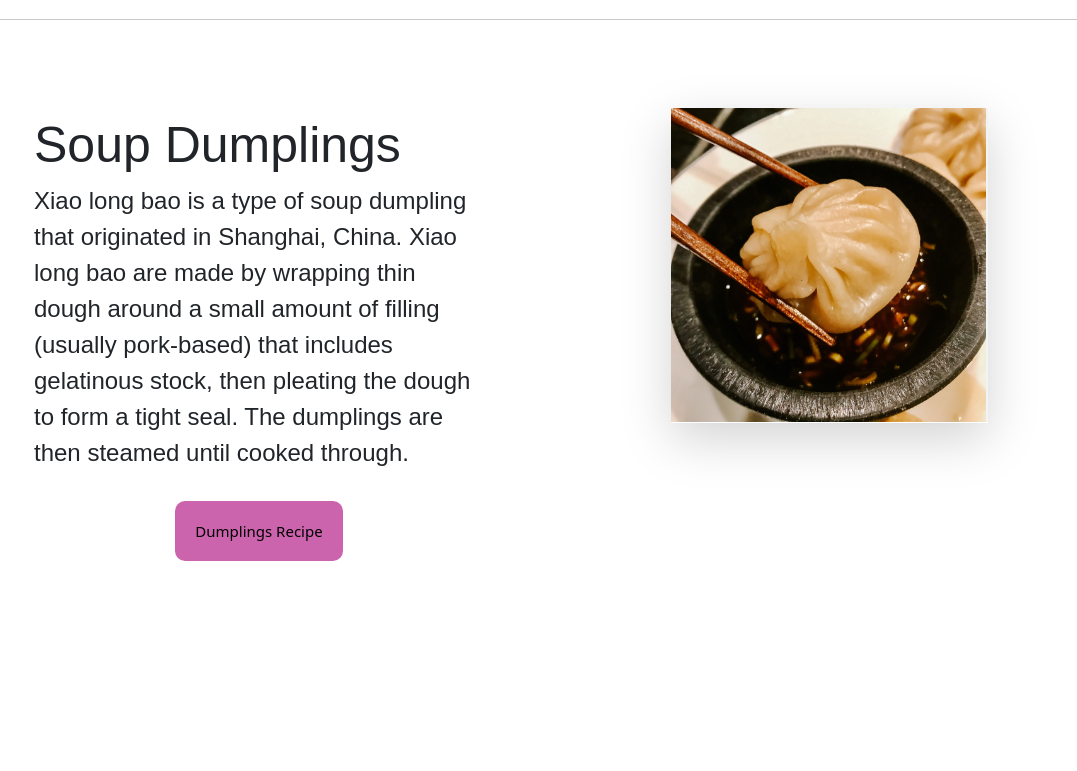
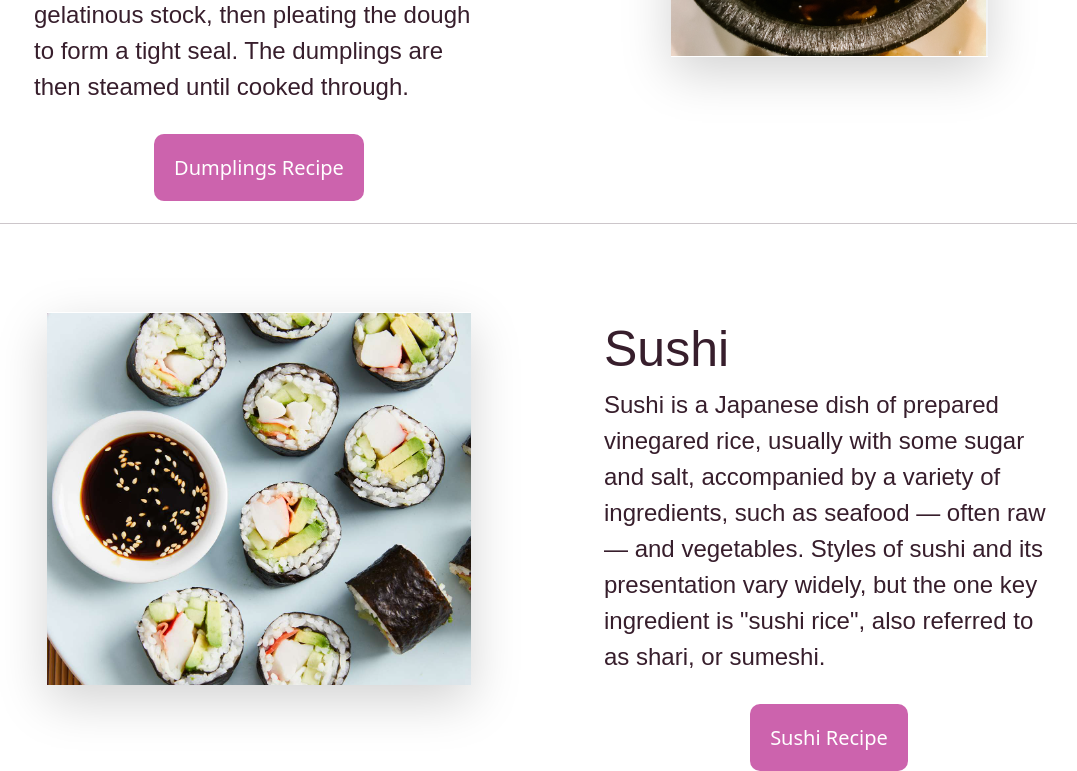
Before and after one commit to Zimone96/odin-recipes, a plain HTML site: page index.html in a window 1280 px wide. Shown: the part 1981-2752 px from the top of the page, without its empty margins (96-1173 px from the left). Before the commit the page ends 2542 px from the top, so only its background shows below. Drawn offline with nearby package versions, Linux system fonts and the light colour scheme; a web font is replaced by a local one.

Commit message:
added and removed animations, added sushi, linked pages to navbar

```diff
--- a/index.html
+++ b/index.html
@@ -3,7 +3,7 @@
   <head>
     <meta charset="UTF-8" />
     <meta name="viewport" content="width=device-width, initial-scale=1.0" />
-    <title>Document</title>
+    <title>Sakura Haus</title>
 
     <link
       href="https://cdn.jsdelivr.net/npm/bootstrap@5.3.0-alpha1/dist/css/bootstrap.min.css"
@@ -24,7 +24,7 @@
   </head>
   <body>
     <div class="container-fluid">
-      <nav class="navbar navbar-expand-lg navbar-light bg-light">
+      <nav class="navbar navbar-expand-lg navbar-light bg-light shadow-lg">
         <div class="container-fluid">
           <a class="navbar-brand" href="#">Sakura</a>
           <button
@@ -41,16 +41,18 @@
           <div class="collapse navbar-collapse" id="navbarNav">
             <ul class="navbar-nav">
               <li class="nav-item">
-                <a class="nav-link active" aria-current="page" href="#">Home</a>
+                <a class="nav-link active" aria-current="page" href="index.html"
+                  >Home</a
+                >
               </li>
               <li class="nav-item">
-                <a class="nav-link" href="#">Ramen</a>
+                <a class="nav-link" href="recipes/ramen.html">Ramen</a>
               </li>
               <li class="nav-item">
-                <a class="nav-link" href="#">Dumplings</a>
+                <a class="nav-link" href="recipes/dumplings.html">Dumplings</a>
               </li>
               <li class="nav-item">
-                <a class="nav-link" href="#">Sushi</a>
+                <a class="nav-link" href="recipes/sushi.html">Sushi</a>
               </li>
             </ul>
           </div>
@@ -84,7 +86,8 @@
       </div>
       <br />
       <br />
-      <h2>Dishes to Explore</h2>
+      <h2 class="border m-5 p-5">Dishes to Explore</h2>
+
       <br />
       <br />
       <div class="container">
@@ -139,23 +142,21 @@
       <div class="container">
         <div class="row">
           <div class="col-sm-6">
-            <p id="dumpP" class="m-5">
-              <span class="name"> Soup Dumplings<br /></span>
-              Xiao long bao is a type of soup dumpling that originated in
-              Shanghai, China. Xiao long bao are made by wrapping thin dough
-              around a small amount of filling (usually pork-based) that
-              includes gelatinous stock, then pleating the dough to form a tight
-              seal. The dumplings are then steamed until cooked through.
-            </p>
-            <a class="dump-link" href="recipes/dumplings.html"
-              >Dumplings Recipe</a
-            >
+            <img
+              class="img-fluid m-5 shadow-lg"
+              src="images/Screenshot 2023-10-12 153830.png"
+            />
           </div>
           <div class="col-sm-6">
-            <img
-              class="img-fluid m-5 shadow-lg"
-              src="images/Screenshot 2023-10-12 152711.png"
-            />
+            <p id="sushiP" class="m-5">
+              <span class="name"> Sushi<br /></span>
+              Sushi is a Japanese dish of prepared vinegared rice, usually with
+              some sugar and salt, accompanied by a variety of ingredients, such
+              as seafood — often raw — and vegetables. Styles of sushi and its
+              presentation vary widely, but the one key ingredient is "sushi
+              rice", also referred to as shari, or sumeshi.
+            </p>
+            <a class="sushi-link" href="recipes/sushi.html">Sushi Recipe</a>
           </div>
         </div>
       </div>
--- a/styles.css
+++ b/styles.css
@@ -1,5 +1,6 @@
 body{
     text-align: center;
+    color: #371e2c;
 
 }
 
@@ -38,7 +39,7 @@ body{
 
 }
 
-#ramenP,#dumpP{
+#ramenP,#dumpP,#sushiP{
     font-size: 24px;
     font-family:
         sans-serif;
@@ -48,14 +49,36 @@ body{
 
 
 
-.ramen-link,.dump-link{
-    font-size: 15px;
+.ramen-link,.dump-link,.sushi-link{
+    font-size: 20px;
     padding: 20px;
     background-color: #CC63AD;
     text-decoration: none;
-    color: black;
+    color: white;
     text-align: left;
     border-radius: 10px;
+}
+
+.color{
+   color: #CC63AD;
+}
+
+.dump-link:hover{
+    background-color: white;
+    border: solid 2px #CC63AD;
+    color: #CC63AD;
+}
+
+.sushi-link:hover {
+    background-color: white;
+    border: solid 2px #CC63AD;
+    color: #CC63AD;
+}
+
+.ramen-link:hover {
+    background-color: white;
+    border: solid 2px #CC63AD;
+    color: #CC63AD;
 }
 
 .name{
@@ -68,5 +91,7 @@ body{
 h2{
     font-family: 'Stardom',
         sans-serif;
-    font-size: 50px;
+    font-size: 60px;
+    border-radius: 30px;
+
 }
```
Also changed, not shown: images/Animation - 1697118847872.gif (added), images/Screenshot 2023-10-12 153830.png (added).
